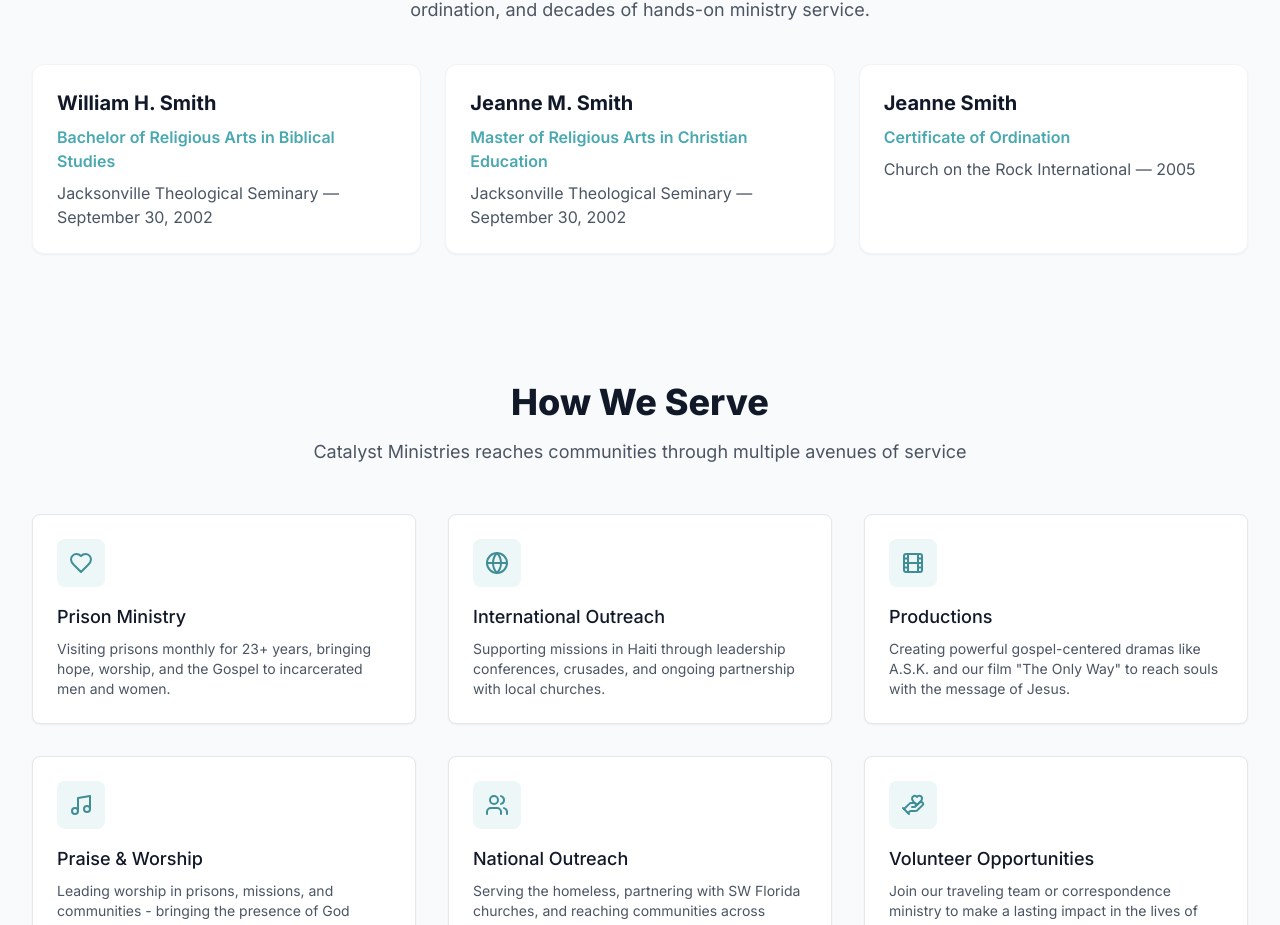
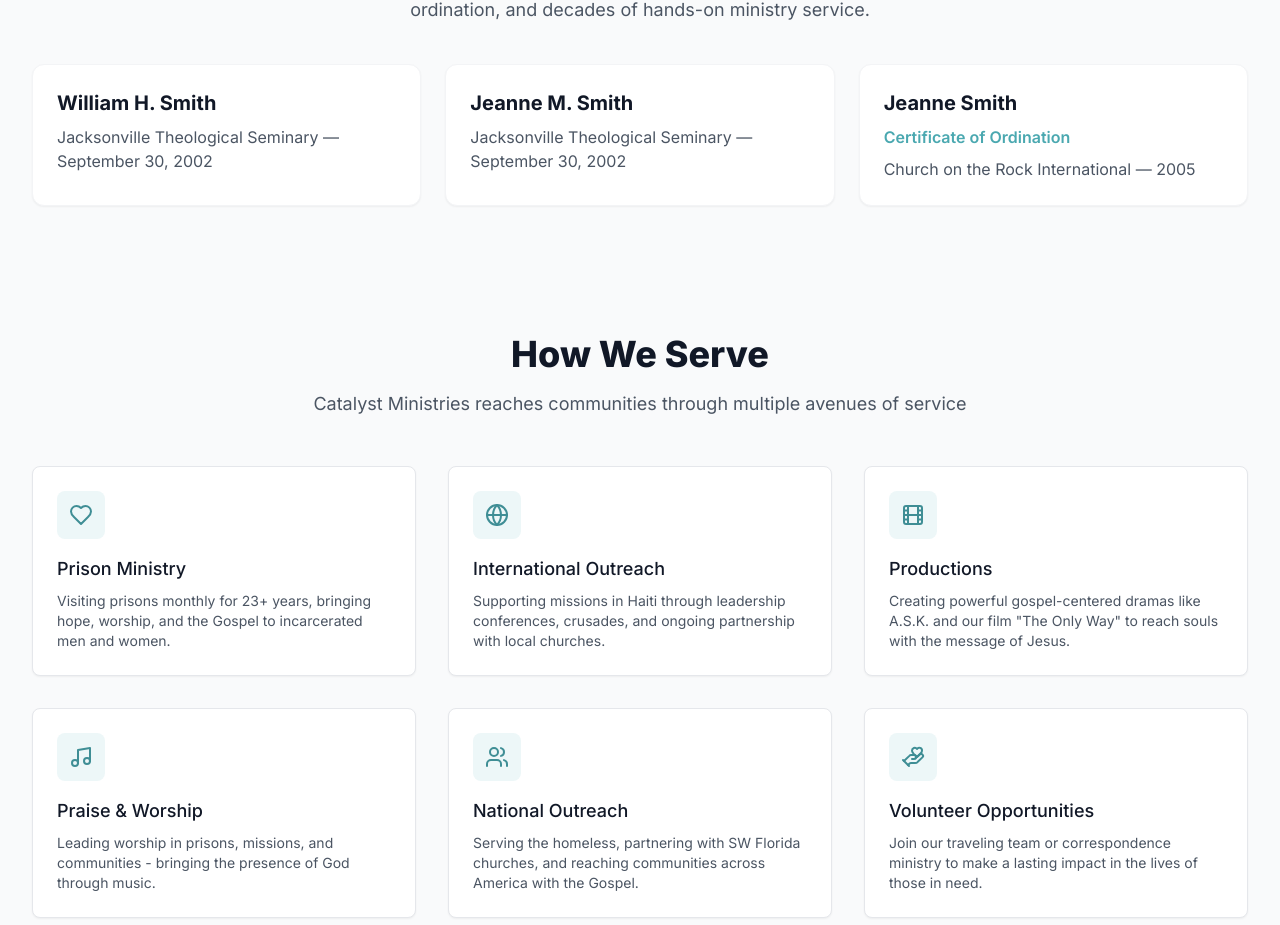
Before and after one commit to Catalyst-FL/catalystfl, a Next.js app: page / in a window 1280 px wide. Shown: the part 1480-2405 px from the top of the page. Built offline with nearby package versions, Linux system fonts and the light colour scheme; no server answers.

Commit message:
Show seminary and date only for William and Jeanne on homepage

```diff
--- a/app/page.tsx
+++ b/app/page.tsx
@@ -185,18 +185,12 @@
           <div className="grid gap-6 md:grid-cols-3">
             <div className="rounded-xl bg-white p-6 shadow-sm border border-gray-100">
               <h3 className="text-xl font-bold text-gray-900">William H. Smith</h3>
-              <p className="mt-2 font-semibold text-primary-600">
-                Bachelor of Religious Arts in Biblical Studies
-              </p>
               <p className="mt-2 text-gray-600">
                 Jacksonville Theological Seminary — September 30, 2002
               </p>
             </div>
             <div className="rounded-xl bg-white p-6 shadow-sm border border-gray-100">
               <h3 className="text-xl font-bold text-gray-900">Jeanne M. Smith</h3>
-              <p className="mt-2 font-semibold text-primary-600">
-                Master of Religious Arts in Christian Education
-              </p>
               <p className="mt-2 text-gray-600">
                 Jacksonville Theological Seminary — September 30, 2002
               </p>
```
